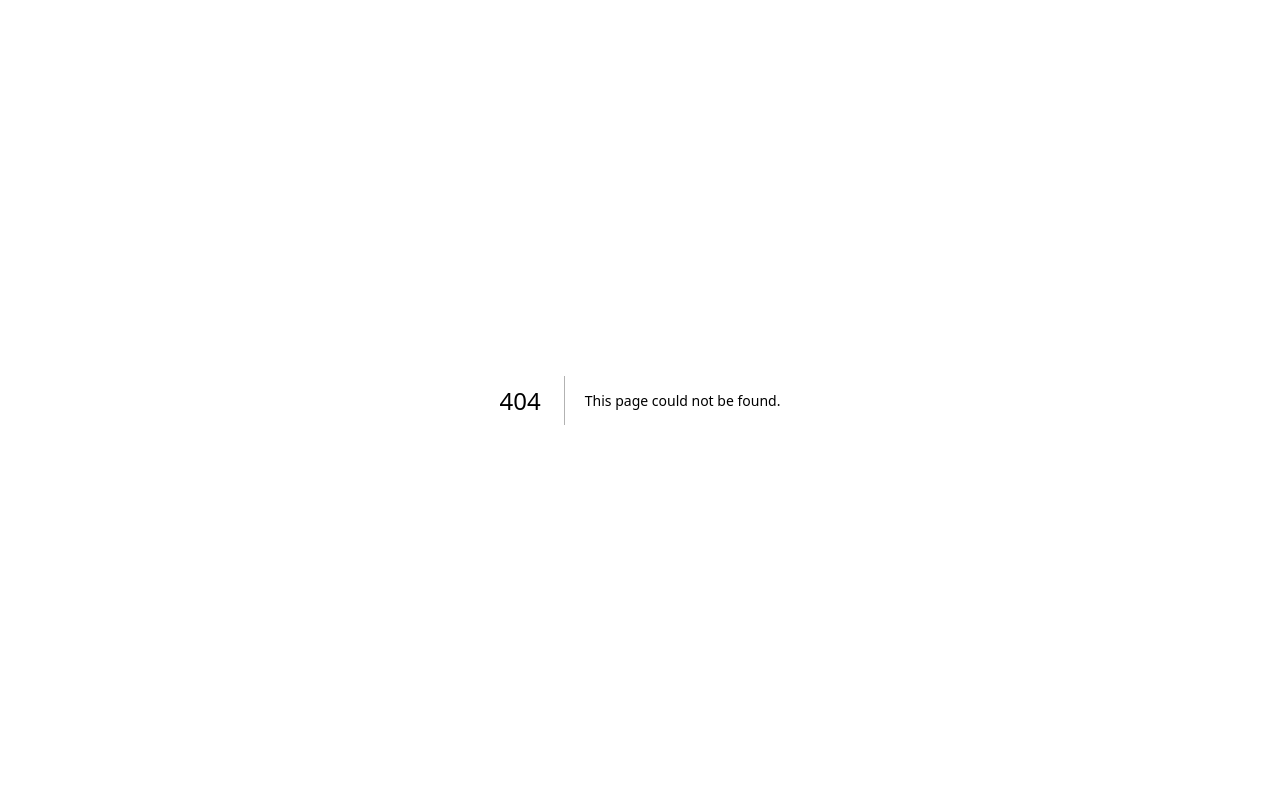
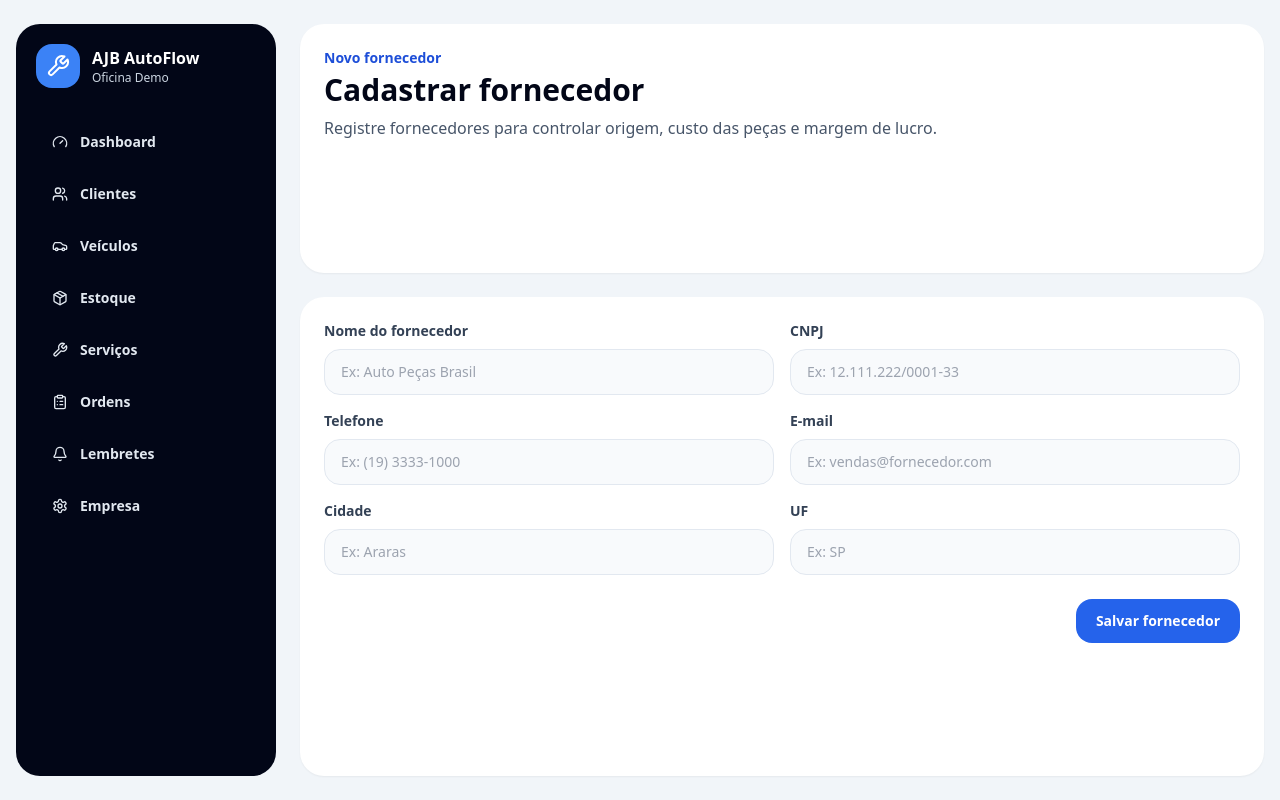
Before and after one commit to anjobrito/ajb-autoflow, a Next.js app: page /fornecedores/novo in a window 1280 px wide. Before the commit this address had no page. Built offline with nearby package versions, Linux system fonts and the light colour scheme.

Commit message:
feat: add new supplier page

```diff
--- /dev/null
+++ b/app/fornecedores/novo/page.tsx
@@ -0,0 +1,58 @@
+"use client";
+
+import { useRouter } from "next/navigation";
+import { FormEvent, useState } from "react";
+import { AppShell } from "@/components/app-shell";
+import { PageHeader } from "@/components/page-header";
+import { saveSupplier } from "@/lib/browser-store";
+
+function Input({ name, label, placeholder, type = "text" }: { name: string; label: string; placeholder: string; type?: string }) {
+  return (
+    <label className="grid gap-2 text-sm font-bold text-slate-700">
+      {label}
+      <input type={type} name={name} required placeholder={placeholder} className="rounded-2xl border border-slate-200 bg-slate-50 px-4 py-3 font-medium outline-none focus:border-blue-500 focus:bg-white" />
+    </label>
+  );
+}
+
+export default function NovoFornecedorPage() {
+  const router = useRouter();
+  const [saved, setSaved] = useState(false);
+
+  function handleSubmit(event: FormEvent<HTMLFormElement>) {
+    event.preventDefault();
+    const formData = new FormData(event.currentTarget);
+
+    saveSupplier({
+      name: String(formData.get("name") ?? ""),
+      document: String(formData.get("document") ?? ""),
+      phone: String(formData.get("phone") ?? ""),
+      email: String(formData.get("email") ?? ""),
+      city: String(formData.get("city") ?? ""),
+      state: String(formData.get("state") ?? ""),
+    });
+
+    setSaved(true);
+    setTimeout(() => router.push("/fornecedores"), 700);
+  }
+
+  return (
+    <AppShell>
+      <PageHeader eyebrow="Novo fornecedor" title="Cadastrar fornecedor" description="Registre fornecedores para controlar origem, custo das peças e margem de lucro." />
+      <form onSubmit={handleSubmit} className="rounded-3xl bg-white p-6 shadow-sm">
+        <div className="grid gap-4 md:grid-cols-2">
+          <Input name="name" label="Nome do fornecedor" placeholder="Ex: Auto Peças Brasil" />
+          <Input name="document" label="CNPJ" placeholder="Ex: 12.111.222/0001-33" />
+          <Input name="phone" label="Telefone" placeholder="Ex: (19) 3333-1000" />
+          <Input name="email" label="E-mail" type="email" placeholder="Ex: vendas@fornecedor.com" />
+          <Input name="city" label="Cidade" placeholder="Ex: Araras" />
+          <Input name="state" label="UF" placeholder="Ex: SP" />
+        </div>
+        <div className="mt-6 flex items-center justify-end gap-3">
+          {saved ? <span className="text-sm font-bold text-emerald-700">Fornecedor salvo!</span> : null}
+          <button className="rounded-2xl bg-blue-600 px-5 py-3 text-sm font-black text-white hover:bg-blue-700">Salvar fornecedor</button>
+        </div>
+      </form>
+    </AppShell>
+  );
+}
```
